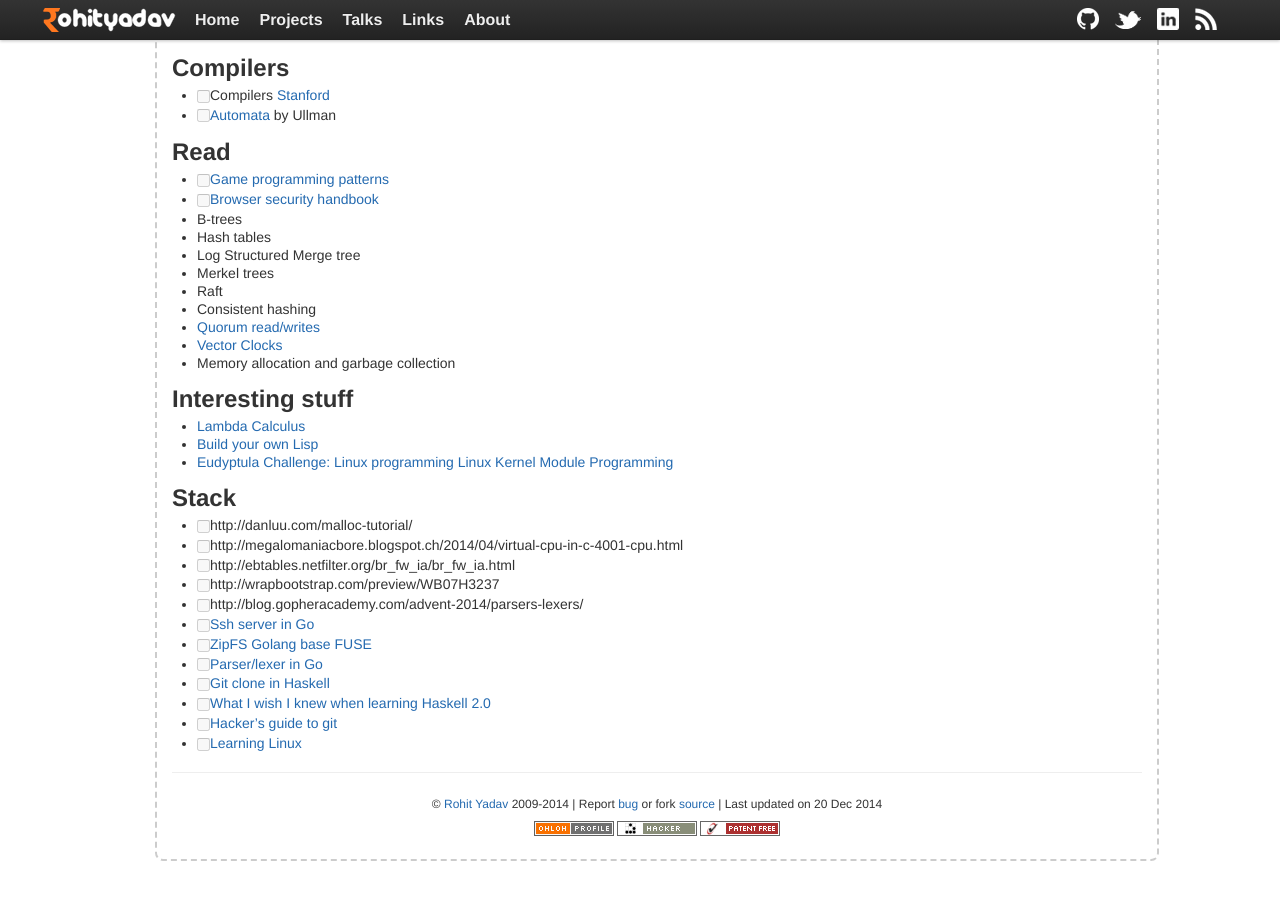
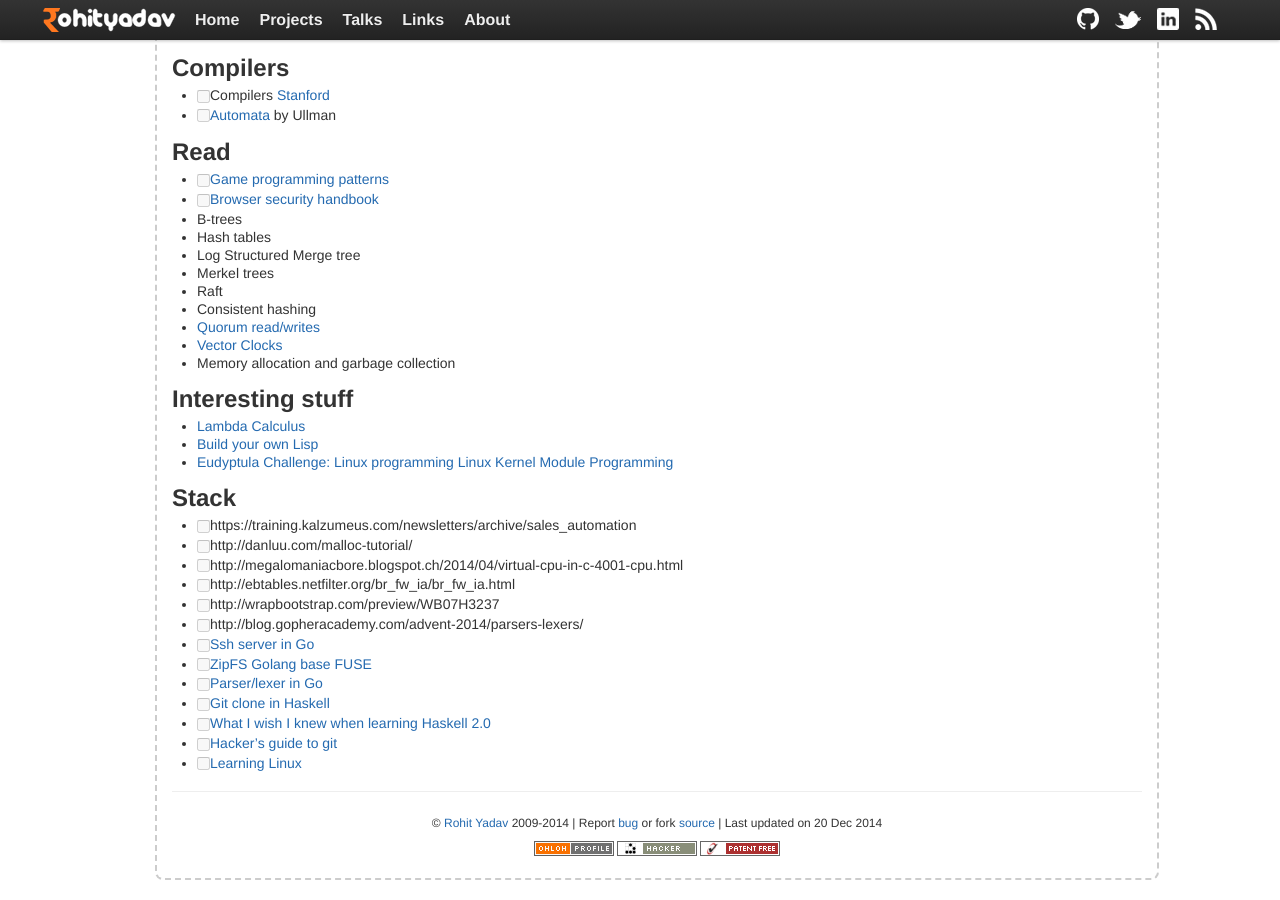
Before and after one commit to rohityadavcloud/rohityadavcloud.github.io, a Jekyll site: the page built from kaizen/index.markdown, in a window 1280 px wide and 900 px high, scrolled down 2788 px. Built offline with Jekyll 4.4.1, drawn with Linux system fonts in a browser that asks for light colours; some of the changed lines change nothing that is shown.

Commit message:
kizne
Signed-off-by: Rohit Yadav <rohit@scaleninja.com>

```diff
--- a/kaizen/index.markdown
+++ b/kaizen/index.markdown
@@ -179,6 +179,7 @@ tagline: List for 2014
 
 ## Stack
 
+- [ ] https://training.kalzumeus.com/newsletters/archive/sales_automation
 - [ ] http://danluu.com/malloc-tutorial/
 - [ ] http://megalomaniacbore.blogspot.ch/2014/04/virtual-cpu-in-c-4001-cpu.html
 - [ ] http://ebtables.netfilter.org/br_fw_ia/br_fw_ia.html
```
